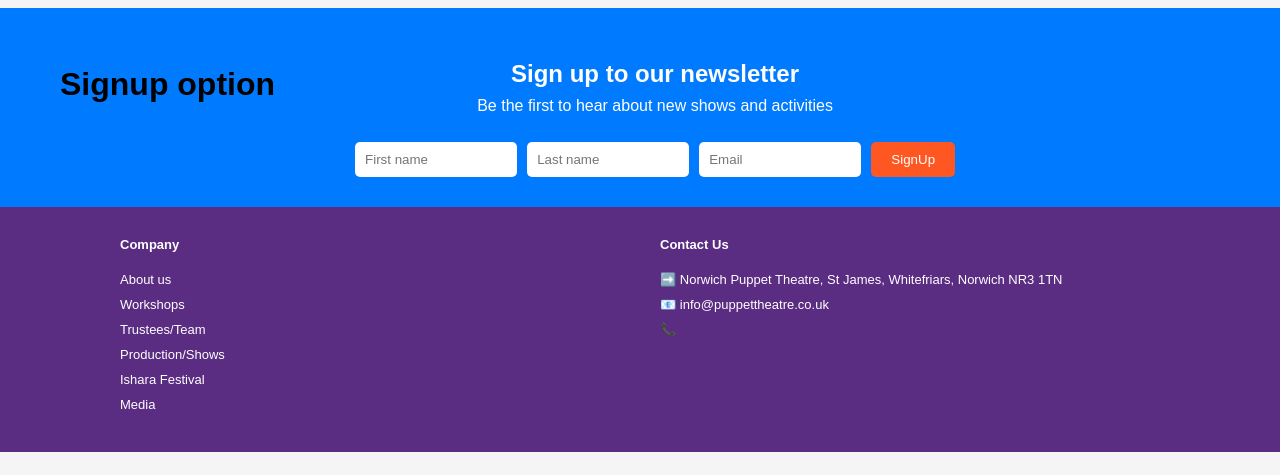
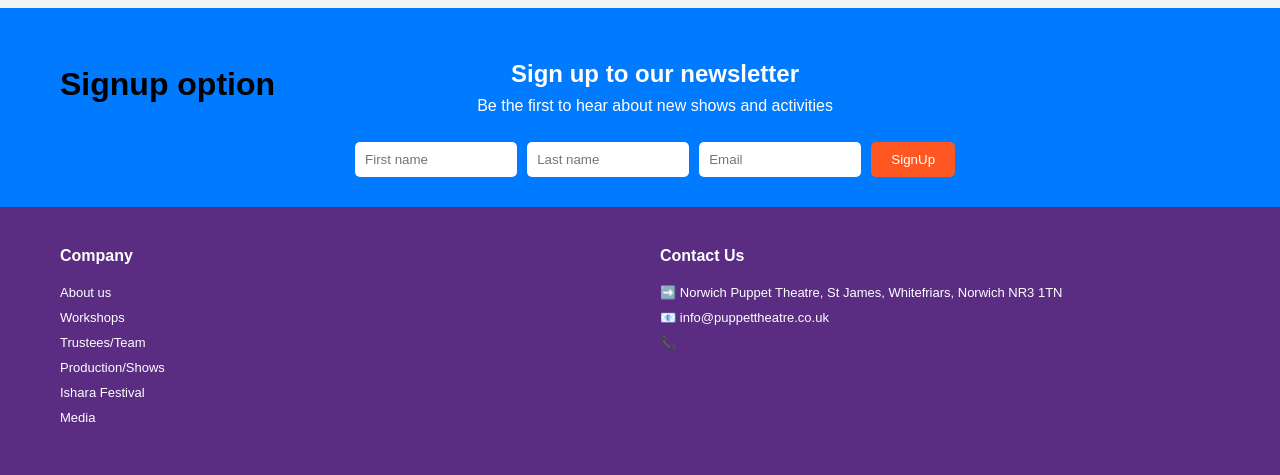
Before and after one commit to Shweta1234Maurya/Aslay_Demo, a PHP site: page /index.php in a window 1280 px wide. Shown: the part 4197-4672 px from the top of the page. Before the commit the page ends 4649 px from the top, so only its background shows below. Run offline with PHP 8.4, Linux system fonts and the light colour scheme.

Commit message:
update footer

```diff
--- a/css/style.css
+++ b/css/style.css
@@ -79,7 +79,7 @@ nav {
 }
 
 /* Responsive Styles */
-@media screen and (max-width: 900px) {
+@media screen and (max-width: 768px) {
     .nav-links {
         flex-direction: column;
         width: 50%;
@@ -283,24 +283,26 @@ nav {
         .footer {
             background-color: #5a2c82;
             color: white;
-            padding: 30px 100px;
+            padding: 30px 20px;
             font-size: small;
         }
 
         .footer-container {
             display: flex;
+            flex-wrap: wrap;
             justify-content: space-between;
-            max-width: 100%;
+            max-width: 1200px;
             margin: auto;
         }
 
         .footer-section {
             flex: 1;
-            margin: 0 20px;
+            margin: 10px 20px;
+            min-width: 200px;
         }
 
         .footer-section h2 {
-            font-size:small;
+            font-size: medium;
             margin-bottom: 20px;
         }
 
@@ -322,6 +324,22 @@ nav {
         .footer-section ul li a:hover {
             text-decoration: underline;
         }
+
+        /* Responsive Styles */
+        @media screen and (max-width: 600px) {
+            .footer {
+                padding: 20px 10px;
+            }
+
+            .footer-section {
+                margin: 10px 0;
+            }
+
+            .footer-section h2 {
+                font-size: small;
+            }
+        }
+
         /* Production Section 1 */
         .carousel-container {
             position: relative;
```
